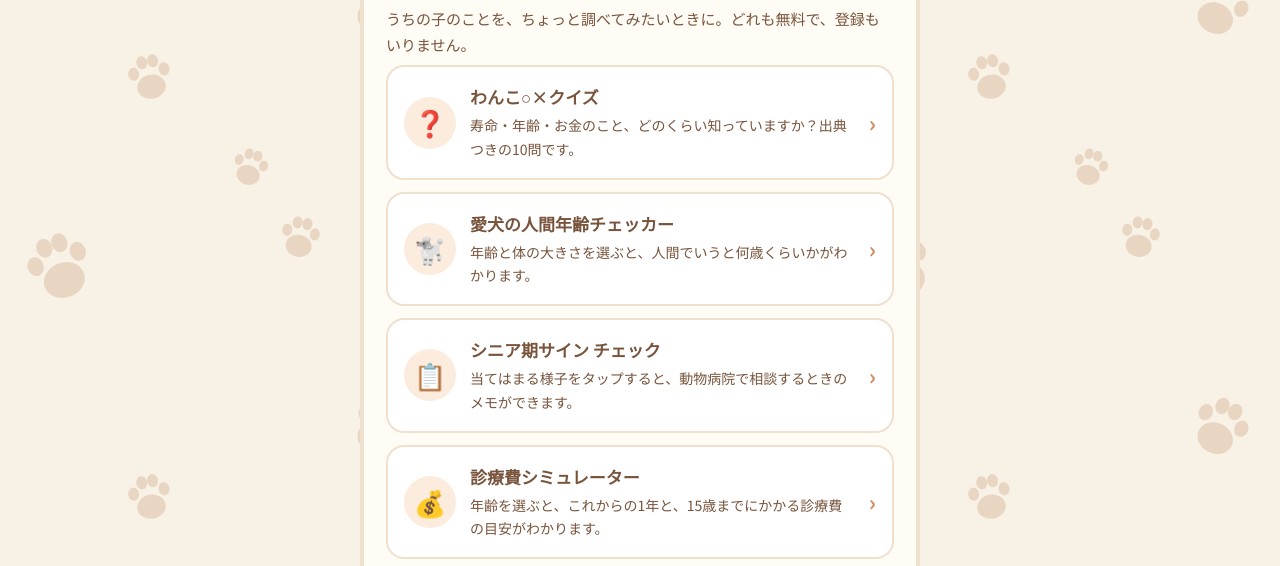
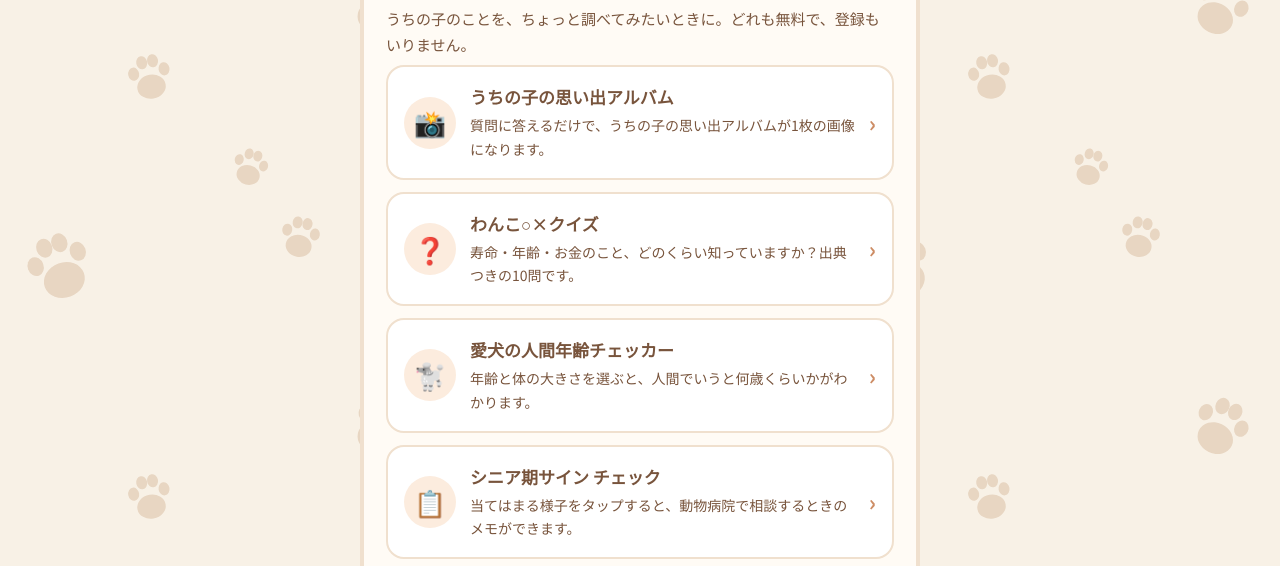
Before and after one commit to OkiMukku/okimukku.github.io, a plain HTML site: page index.html in a window 1280 px wide. Shown: the part 222-788 px from the top of the page. Drawn offline with Linux system fonts and the light colour scheme.

Commit message:
まとめページに思い出アルバムを追加

```diff
--- a/index.html
+++ b/index.html
@@ -65,6 +65,11 @@
   </header>
   <p class="intro">うちの子のことを、ちょっと調べてみたいときに。どれも無料で、登録もいりません。</p>
 
+  <a class="tool" href="https://okimukku.github.io/dog-album/">
+    <span class="icon">📸</span>
+    <span><span class="name">うちの子の思い出アルバム</span><span class="desc">質問に答えるだけで、うちの子の思い出アルバムが1枚の画像になります。</span></span>
+    <span class="go">›</span>
+  </a>
   <a class="tool" href="https://okimukku.github.io/dog-quiz/">
     <span class="icon">❓</span>
     <span><span class="name">わんこ○×クイズ</span><span class="desc">寿命・年齢・お金のこと、どのくらい知っていますか？出典つきの10問です。</span></span>
```
